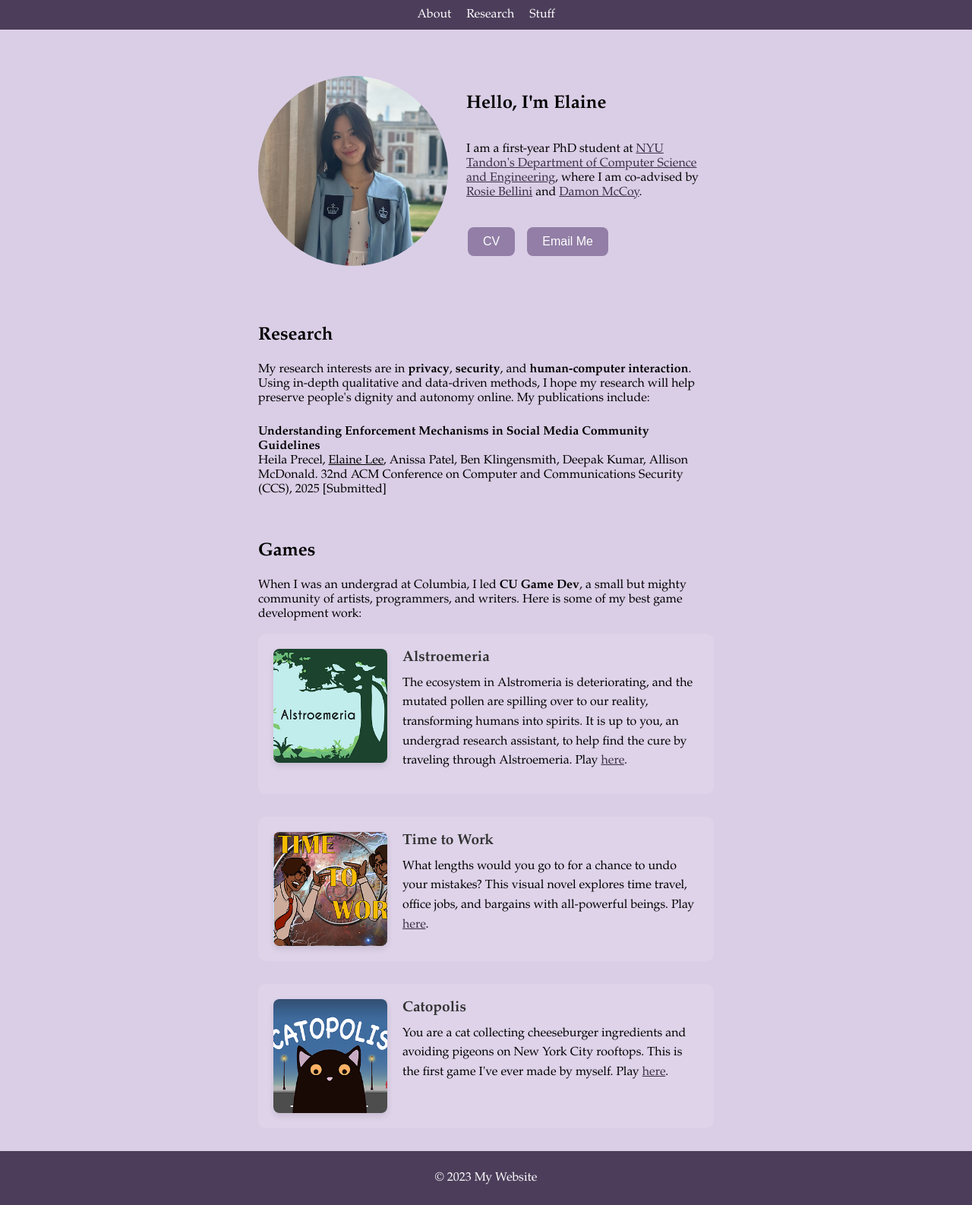
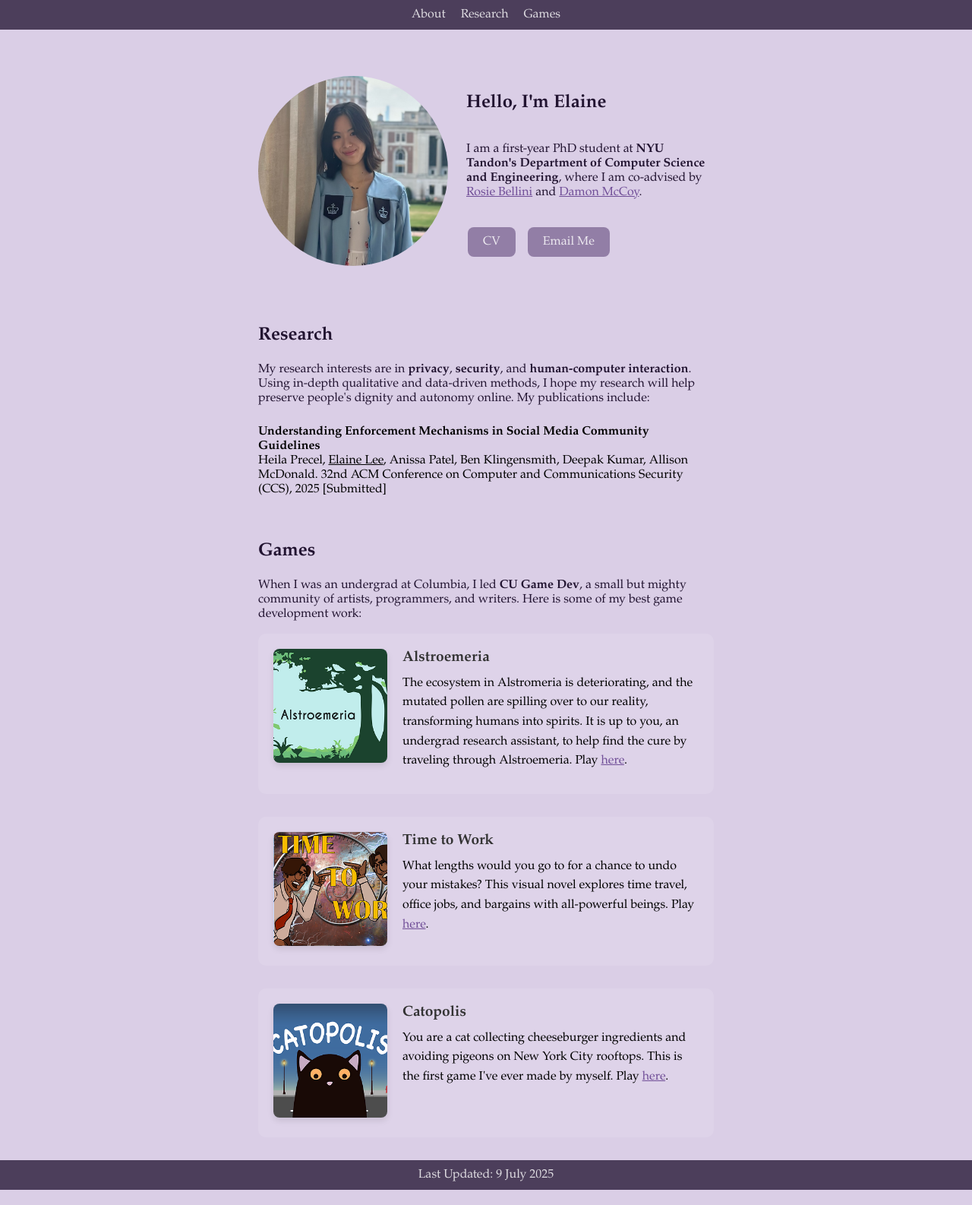
Before and after one commit to elaineyixinlee/elaineyixinlee.github.io, a plain HTML site: page index.html in a window 1280 px wide. Shown: the whole page at 76% size. Drawn offline with Linux system fonts and the light colour scheme.

Commit message:
updated text and stuff

```diff
--- a/index.html
+++ b/index.html
@@ -35,11 +35,14 @@
             width: 100%;
             z-index: 1000;
         }
+        h2, p {
+            color: rgb(34, 20, 49);
+        }
         a {
-            color: rgb(58, 47, 71)
+            color: rgb(113, 79, 152);
         }
-        nav a {
-            color: #fff;
+        nav a, footer p {
+            color: #ffffffd2;
             text-decoration: none;
             margin: 0 10px;
         }
@@ -48,7 +51,6 @@
         }
         footer {
             background: rgb(76, 62, 91);
-            color: #fff;
             text-align: center;
             padding: 10px 20px;
             bottom: 0;
@@ -58,9 +60,9 @@
             margin: 20px 0;
         }
         button {
-            font: Garamond, Georgia, serif;
+            font-family: Garamond, Georgia, serif;
             background-color: rgb(146, 126, 166);
-            color: white;
+            color: rgba(255, 255, 255, 0.831);
             border: none;
             padding: 10px 20px;
             text-align: center;
@@ -217,15 +219,14 @@
     <nav>
         <a href="#about">About</a>
         <a href="#research">Research</a>
-        <a href="#stuff">Stuff</a>
+        <a href="#games">Games</a>
     </nav>
     <main>
         <section id="about">
-            <img class="about-image" src="https://elaineyixinlee.github.io/headshot.JPG" alt="monke">
+            <img class="about-image" src="https://elaineyixinlee.github.io/headshot.JPG" alt="Me in a blue graduation gown">
             <div class="about-content">
                 <h2>Hello, I'm Elaine</h2>
-                <p>I am a first-year PhD student at <a href="https://engineering.nyu.edu/academics/departments/computer-science-and-engineering" target="_blank">
-                   NYU Tandon's Department of Computer Science and Engineering</a>, where I am co-advised by <a href="https://www.rosiebellini.com/">Rosie Bellini</a> and <a href="https://damonmccoy.com/">Damon McCoy</a>.</p>
+                <p>I am a first-year PhD student at <strong>NYU Tandon's Department of Computer Science and Engineering</strong>, where I am co-advised by <a href="https://www.rosiebellini.com/">Rosie Bellini</a> and <a href="https://damonmccoy.com/">Damon McCoy</a>.</p>
                 <div class="about-buttons">
                     <button class="redirect-button" onclick="window.open('https://elaineyixinlee.github.io/20250708_CV.pdf', '_blank')">CV</button>
                     <button class="email-button" onclick="window.location.href='mailto:elainelee@nyu.edu'">Email Me</button>
@@ -245,12 +246,14 @@
         </section>
         <br>
         <br>
-        <section id="Games">
+        <section id="games">
             <h2>Games</h2>
             <p>When I was an undergrad at Columbia, I led <strong>CU Game Dev</strong>, a small but mighty community of artists, programmers, and writers. Here is some of my best game development work:</p>
 
                         <div class="game-item">
-                <img class="game-thumbnail" src="Alstroemeria.jpeg" alt="Game 1">
+                <a href="https://cugamedev.itch.io/alstroemeria" target="_blank">
+                    <img class="game-thumbnail" src="Alstroemeria.jpeg" alt="Green trees on a turquoise background. Alstroemeria, the title of the game, is displayed.">
+                </a>
                 <div class="game-content">
                     <div class="game-title">Alstroemeria</div>
                     <div class="game-description">
@@ -260,7 +263,9 @@
             </div>
 
             <div class="game-item">
-                <img class="game-thumbnail" src="ttw.png" alt="Game 2">
+                <a href="https://cugamedev.itch.io/time-to-work" target="_blank">
+                    <img class="game-thumbnail" src="ttw.png" alt="Two copies of the same man are pointing fingers at each other. The title of the game, 'Time to Work', is also displayed.">
+                </a>
                 <div class="game-content">
                     <div class="game-title">Time to Work</div>
                     <div class="game-description">
@@ -270,7 +275,9 @@
             </div>
 
             <div class="game-item">
-                <img class="game-thumbnail" src="catopolis.png" alt="Game 2">
+                <a href="https://gorfmcgorf.itch.io/catopolis" target="_blank">
+                    <img class="game-thumbnail" src="catopolis.png" alt="A plump black cat in front a city street background.">
+                </a>
                 <div class="game-content">
                     <div class="game-title">Catopolis</div>
                     <div class="game-description">
@@ -281,7 +288,7 @@
         </section>
     </main>
     <footer>
-        <p>&copy; 2023 My Website</p>
+        <p>Last Updated: 9 July 2025</p>
     </footer>
 </body>
 </html>
```
